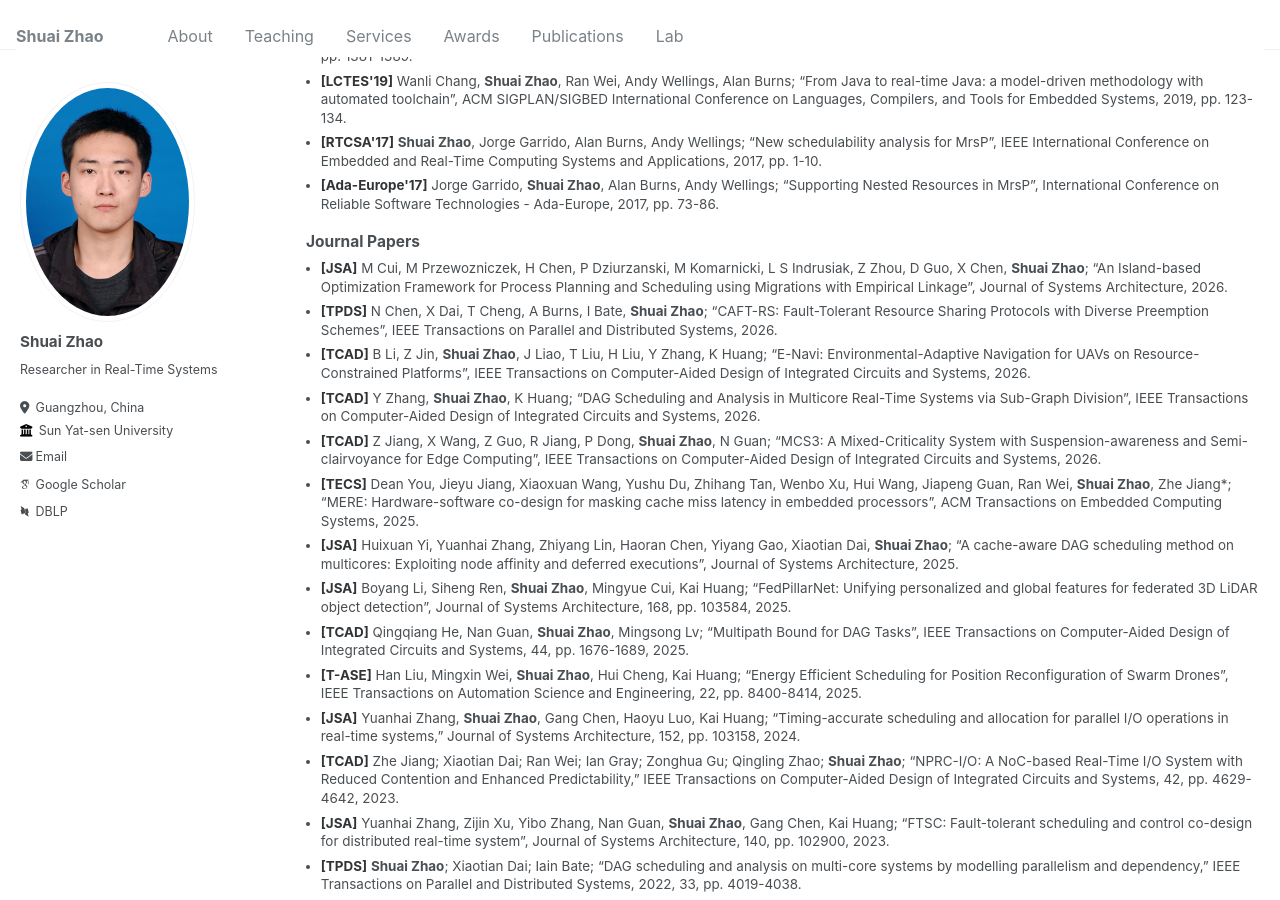
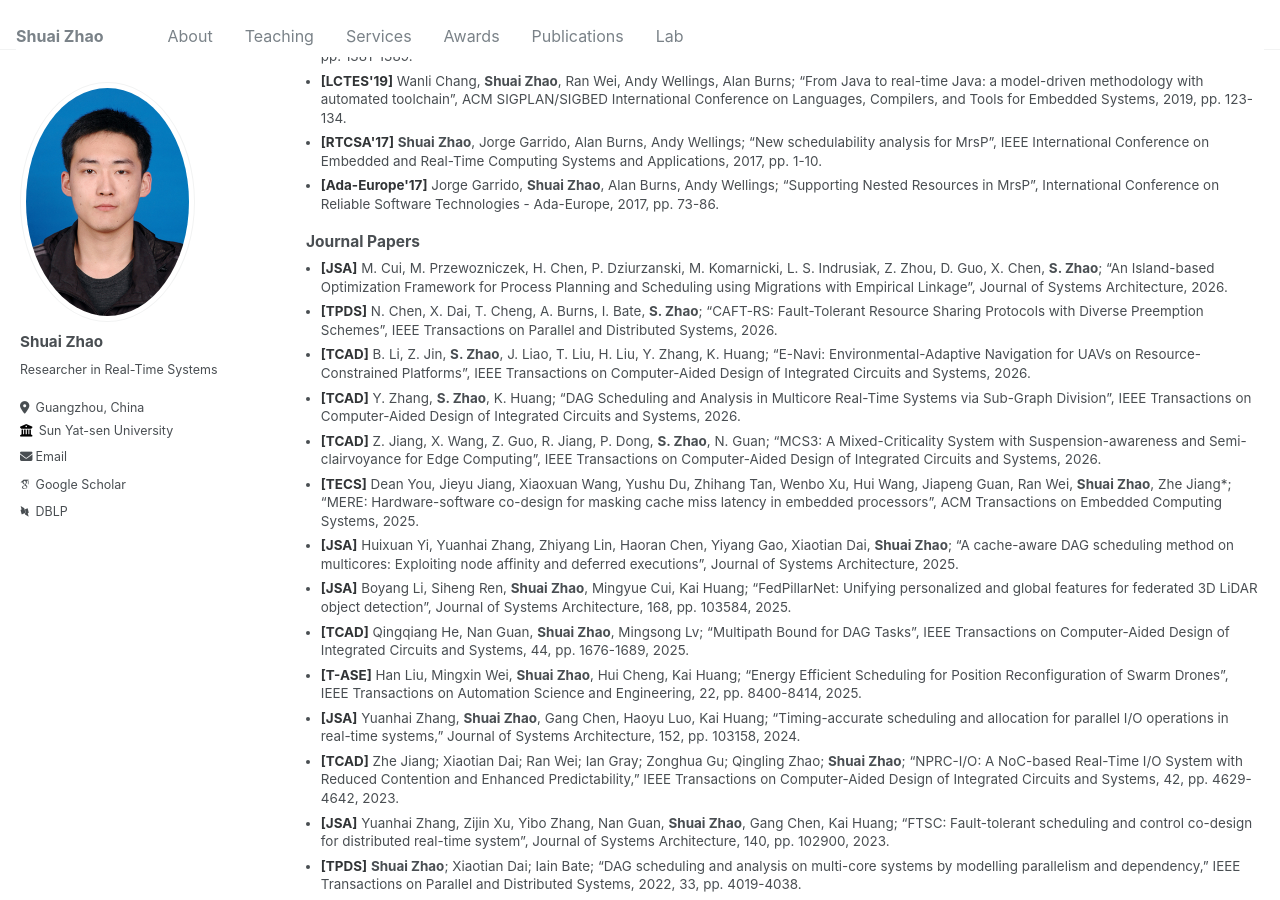
Before and after one commit to zs673/zs673.github.io, a Jekyll site: the page built from _pages/about.md, in a window 1280 px wide and 900 px high, scrolled down 3162 px. Built offline with Jekyll 4.4.1, drawn with Linux system fonts in a browser that asks for light colours; some web fonts are replaced; some of the changed text lies outside the part shown.

Commit message:
Match author name style within each publication

```diff
--- a/_data/publications.yml
+++ b/_data/publications.yml
@@ -3,61 +3,61 @@
   label: RTSS'26
   rank: CCF-A
   citation: |-
-    N. Chen, X. Dai, A. Burns, I. Bate, **Shuai Zhao**; "PAPS: Predictable and Adaptive Priority Scheme for Latency-Aware Scheduling under AoI Constraints", 47th IEEE Real-Time Systems Symposium, Yokohama, Japan, 2026.
+    N. Chen, X. Dai, A. Burns, I. Bate, **S. Zhao**; "PAPS: Predictable and Adaptive Priority Scheme for Latency-Aware Scheduling under AoI Constraints", 47th IEEE Real-Time Systems Symposium, Yokohama, Japan, 2026.
 - year: 2026
   type: conference
   label: ICCAD'26
   rank: CCF-B
   citation: |-
-    **Shuai Zhao**, Y Liang, C Jie, Y Fang, M Cui, L Yang, W Chang; "Precise Contention Analysis for GPU L1 Data Cache", IEEE/ACM International Conference on Computer-Aided Design, 2026.
+    **S. Zhao**, Y. Liang, C. Jie, Y. Fang, M. Cui, L. Yang, W. Chang; "Precise Contention Analysis for GPU L1 Data Cache", IEEE/ACM International Conference on Computer-Aided Design, 2026.
 - year: 2026
   type: journal
   label: JSA
   rank: CCF-B
   citation: |-
-    M Cui, M Przewozniczek, H Chen, P Dziurzanski, M Komarnicki, L S Indrusiak, Z Zhou, D Guo, X Chen, **Shuai Zhao**; "An Island-based Optimization Framework for Process Planning and Scheduling using Migrations with Empirical Linkage", Journal of Systems Architecture, 2026.
+    M. Cui, M. Przewozniczek, H. Chen, P. Dziurzanski, M. Komarnicki, L. S. Indrusiak, Z. Zhou, D. Guo, X. Chen, **S. Zhao**; "An Island-based Optimization Framework for Process Planning and Scheduling using Migrations with Empirical Linkage", Journal of Systems Architecture, 2026.
 - year: 2026
   type: journal
   label: TPDS
   rank: CCF-A
   citation: |-
-    N Chen, X Dai, T Cheng, A Burns, I Bate, **Shuai Zhao**; "CAFT-RS: Fault-Tolerant Resource Sharing Protocols with Diverse Preemption Schemes", IEEE Transactions on Parallel and Distributed Systems, 2026.
+    N. Chen, X. Dai, T. Cheng, A. Burns, I. Bate, **S. Zhao**; "CAFT-RS: Fault-Tolerant Resource Sharing Protocols with Diverse Preemption Schemes", IEEE Transactions on Parallel and Distributed Systems, 2026.
 - year: 2026
   type: conference
   label: ICML'26
   rank: CCF-A
   citation: |-
-    Z Li, **Shuai Zhao**, C Wu, B Li, K Huang; "UAV2: A Unified and Adaptive Scheduling Framework for UAV Autopilot Systems with Reinforcement Learning", Forty-Third International Conference on Machine Learning, 2026.
+    Z. Li, **S. Zhao**, C. Wu, B. Li, K. Huang; "UAV2: A Unified and Adaptive Scheduling Framework for UAV Autopilot Systems with Reinforcement Learning", Forty-Third International Conference on Machine Learning, 2026.
 - year: 2026
   type: journal
   label: TCAD
   rank: CCF-A
   citation: |-
-    B Li, Z Jin, **Shuai Zhao**, J Liao, T Liu, H Liu, Y Zhang, K Huang; "E-Navi: Environmental-Adaptive Navigation for UAVs on Resource-Constrained Platforms", IEEE Transactions on Computer-Aided Design of Integrated Circuits and Systems, 2026.
+    B. Li, Z. Jin, **S. Zhao**, J. Liao, T. Liu, H. Liu, Y. Zhang, K. Huang; "E-Navi: Environmental-Adaptive Navigation for UAVs on Resource-Constrained Platforms", IEEE Transactions on Computer-Aided Design of Integrated Circuits and Systems, 2026.
 - year: 2026
   type: journal
   label: TCAD
   rank: CCF-A
   citation: |-
-    Y Zhang, **Shuai Zhao**, K Huang; "DAG Scheduling and Analysis in Multicore Real-Time Systems via Sub-Graph Division", IEEE Transactions on Computer-Aided Design of Integrated Circuits and Systems, 2026.
+    Y. Zhang, **S. Zhao**, K. Huang; "DAG Scheduling and Analysis in Multicore Real-Time Systems via Sub-Graph Division", IEEE Transactions on Computer-Aided Design of Integrated Circuits and Systems, 2026.
 - year: 2026
   type: conference
   label: DAC'26
   rank: CCF-A
   citation: |-
-    **Shuai Zhao**, C Jie, Y Liang, M Cui, X Dai, N Chen, "Beyond Exact: Tight WCET Analysis of GPU Kernels with Branch Divergence", Design Automation Conference, 2026.
+    **S. Zhao**, C. Jie, Y. Liang, M. Cui, X. Dai, N. Chen, "Beyond Exact: Tight WCET Analysis of GPU Kernels with Branch Divergence", Design Automation Conference, 2026.
 - year: 2026
   type: conference
   label: DAC'26
   rank: CCF-A
   citation: |-
-    Y Zhang, S He, R Gou, M Cui, B Li, **Shuai Zhao**, K Huang. "Exploiting Dependency and Parallelism: Real-Time Scheduling and Analysis for GPU Tasks", Design Automation Conference, 2026.
+    Y. Zhang, S. He, R. Gou, M. Cui, B. Li, **S. Zhao**, K. Huang. "Exploiting Dependency and Parallelism: Real-Time Scheduling and Analysis for GPU Tasks", Design Automation Conference, 2026.
 - year: 2026
   type: journal
   label: TCAD
   rank: CCF-A
   citation: |-
-    Z Jiang, X Wang, Z Guo, R Jiang, P Dong, **Shuai Zhao**, N Guan; "MCS3: A Mixed-Criticality System with Suspension-awareness and Semi-clairvoyance for Edge Computing", IEEE Transactions on Computer-Aided Design of Integrated Circuits and Systems, 2026.
+    Z. Jiang, X. Wang, Z. Guo, R. Jiang, P. Dong, **S. Zhao**, N. Guan; "MCS3: A Mixed-Criticality System with Suspension-awareness and Semi-clairvoyance for Edge Computing", IEEE Transactions on Computer-Aided Design of Integrated Circuits and Systems, 2026.
 - year: 2026
   type: conference
   label: DATE'26
```
